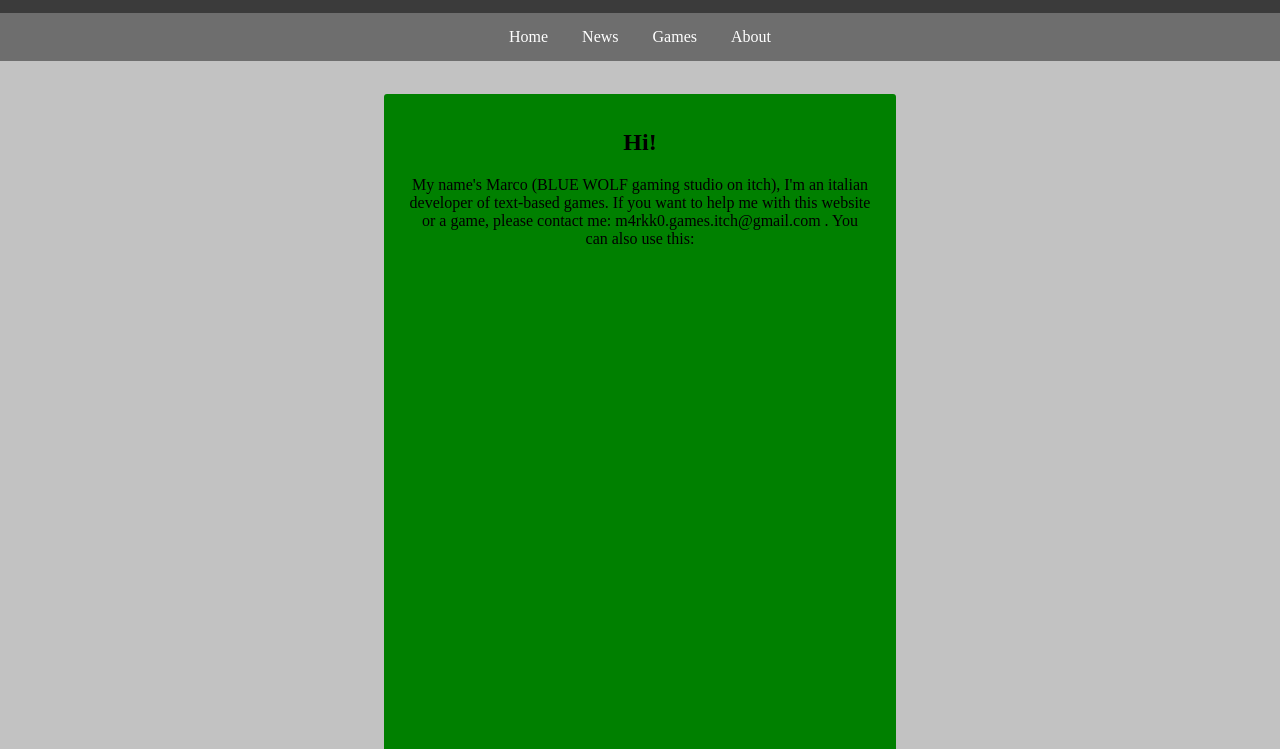
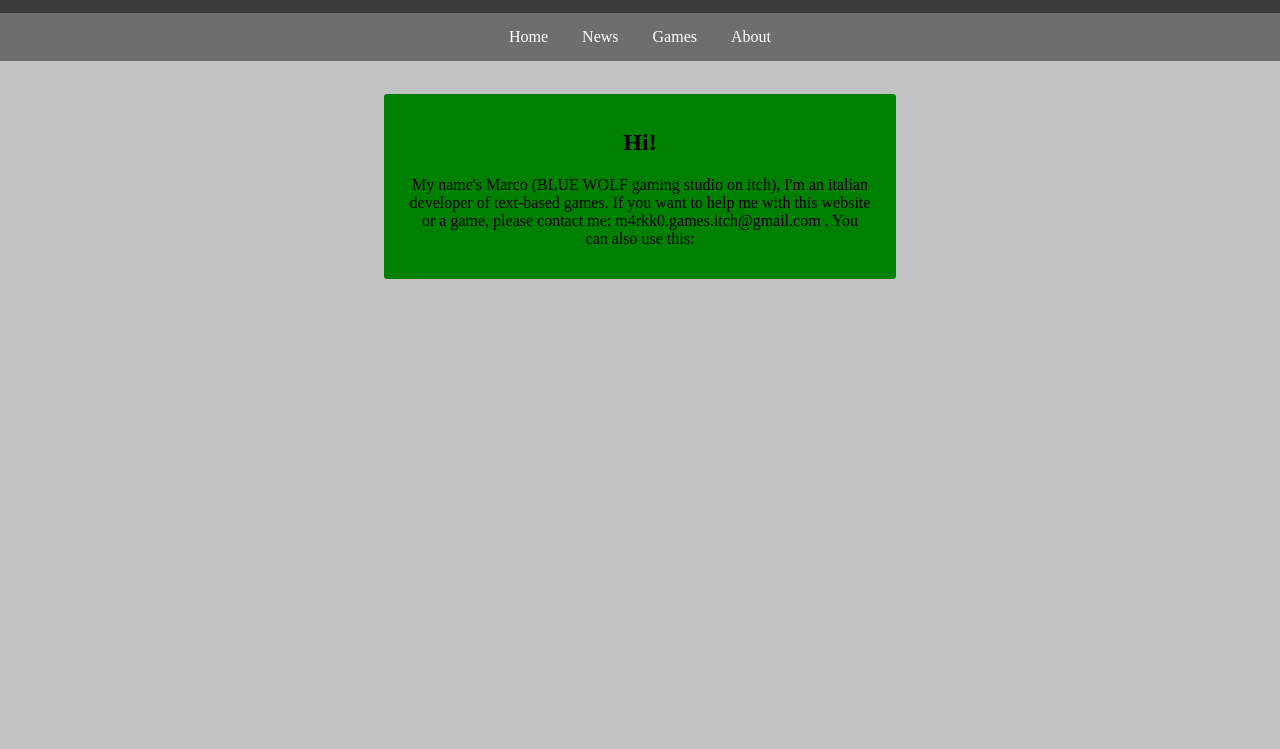
Before and after one commit to bluewolfstudio/bluewolfstudio, a plain HTML site: page about.html in a window 1280 px wide. Shown: the part 51-800 px from the top of the page. Drawn offline with Linux system fonts and the light colour scheme.

Commit message:
Update about.html

```diff
--- a/about.html
+++ b/about.html
@@ -35,7 +35,6 @@
     <div class="text">
       <h2>Hi!</h2>
       <p>My name's Marco (BLUE WOLF gaming studio on itch), I'm an italian developer of text-based games. If you want to help me with this website or a game, please contact me: m4rkk0.games.itch@gmail.com . You can also use this:</p>
-      <iframe src="https://docs.google.com/forms/d/e/1FAIpQLSedoGlIhuk4kRou25FGw6I-LMBo09pgTo0VyY8j3xEXsaLWwA/viewform?embedded=true" width="640" height="781" frameborder="0" marginheight="0" marginwidth="0">Caricamento…</iframe>
     </div>
   </div>
   <br>
```
